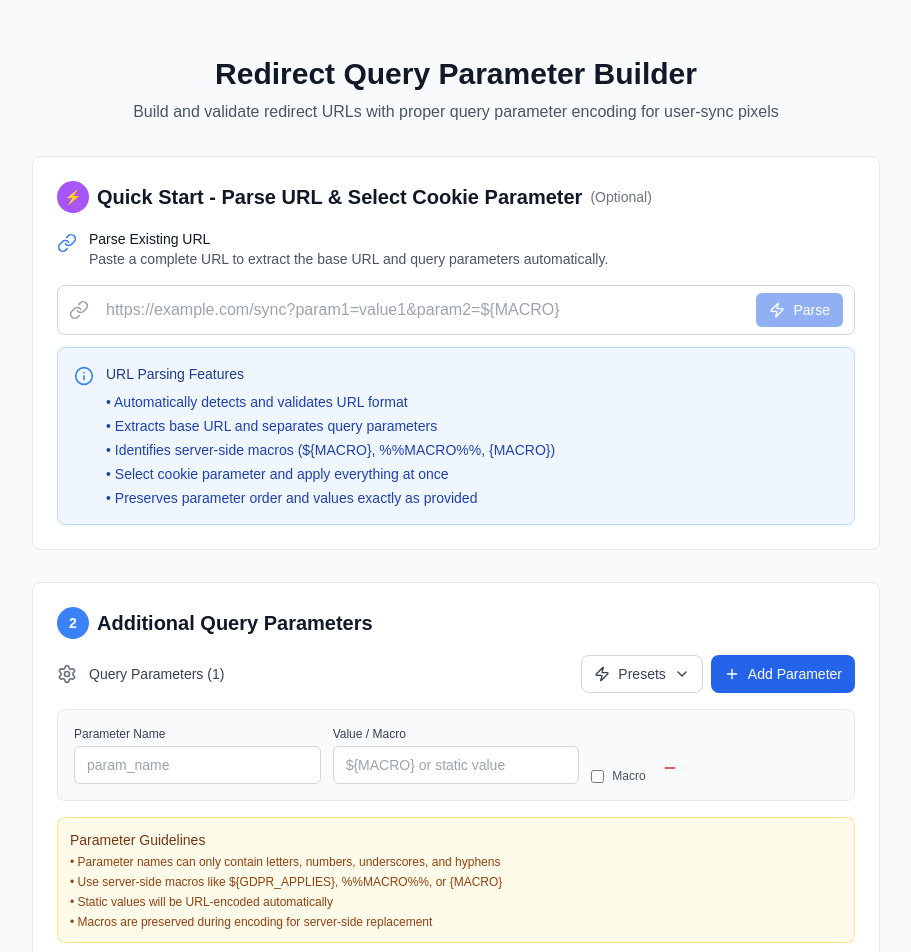
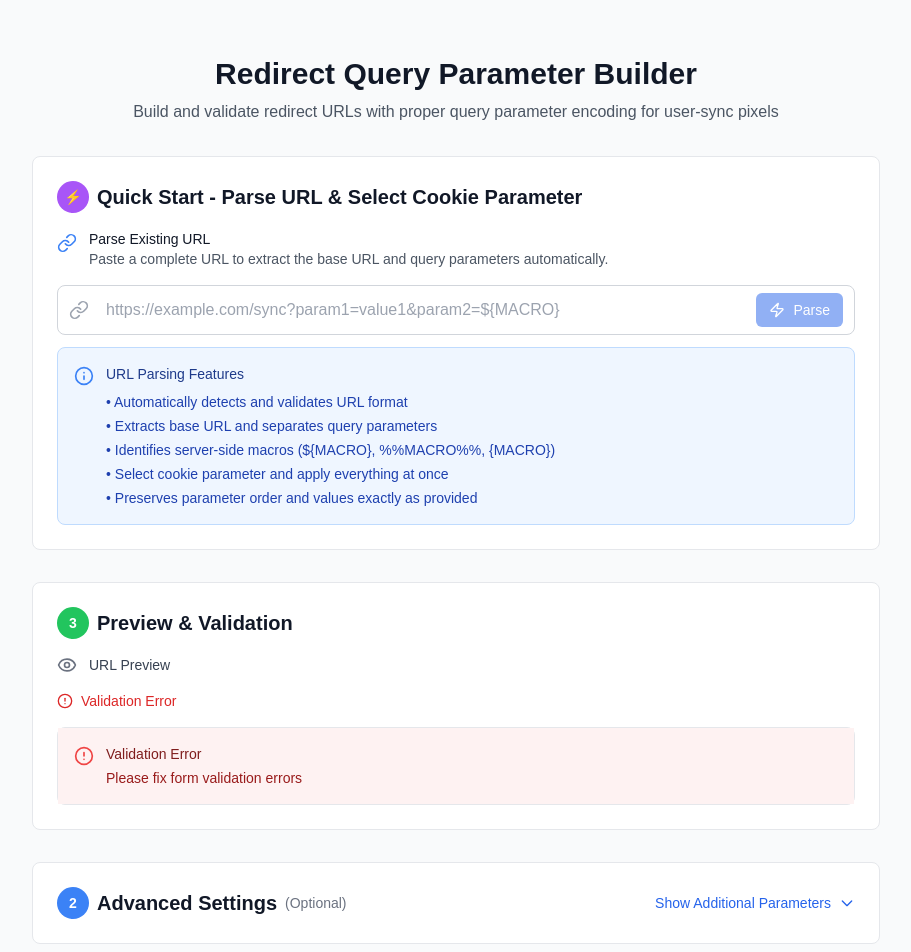
Before and after one commit to Ckohler90/Ckohler90.github.io, a Next.js app: page / in a window 1280 px wide. Shown: the top 952 px of the page, without its empty margins (184-1095 px from the left). Built offline with nearby package versions, Linux system fonts and the light colour scheme.

Commit message:
styling cleanup (#11)

```diff
--- a/src/app/components/PreviewPanel.js
+++ b/src/app/components/PreviewPanel.js
@@ -189,9 +189,8 @@ export default function PreviewPanel({ url, error, isBuilding }) {
         <div className="bg-green-50 border border-green-200 rounded-lg p-3">
           <h4 className="text-sm font-medium text-green-900 mb-1">Ready to Use</h4>
           <div className="text-xs text-green-800 space-y-1">
-            <p>• Complete URLs are fully encoded while preserving server-side macros</p>
+            <p>• Complete URLs are fully encoded while preserving our partner's server-side macros</p>
             <p>• Base URLs with separate parameters only encode reserved characters: ! * ' ( ) ; : @ & = + $ , / ? % # [ ]</p>
-            <p>• Server-side macros are completely ignored and left unencoded</p>
             <p>• Copy the "Final URL" and use it in your user-sync pixel configuration</p>
           </div>
         </div>
--- a/src/app/components/RedirectForm.js
+++ b/src/app/components/RedirectForm.js
@@ -36,6 +36,7 @@ export default function RedirectForm() {
   const [builtUrl, setBuiltUrl] = useState('');
   const [urlError, setUrlError] = useState('');
   const [isBuilding, setIsBuilding] = useState(false);
+  const [showAdvancedSettings, setShowAdvancedSettings] = useState(false);
 
   const {
     register,
@@ -175,9 +176,6 @@ export default function RedirectForm() {
     setCookieParamIndex(null);
   };
 
-  const handleParseCookieParam = (index) => {
-    setCookieParamIndex(index);
-  };
 
   const onSubmit = (data) => {
     const formData = {
@@ -215,32 +213,12 @@ export default function RedirectForm() {
               ⚡
             </div>
             <h2 className="text-xl font-semibold text-gray-900">Quick Start - Parse URL & Select Cookie Parameter</h2>
-            <span className="text-sm text-gray-500 font-normal">(Optional)</span>
           </div>
 
           <UrlParser
             onParseUrl={handleParseUrl}
             onParseParams={handleParseParams}
             onParseCookieParam={handleCookieParamChange}
-          />
-        </div>
-
-        {/* Step 2: Query Parameters & Cookie Selection */}
-        <div className="bg-white rounded-lg border border-gray-200 p-6 space-y-4">
-          <div className="flex items-center space-x-2">
-            <div className="w-8 h-8 bg-blue-500 text-white rounded-full flex items-center justify-center text-sm font-semibold">
-              2
-            </div>
-            <h2 className="text-xl font-semibold text-gray-900">Additional Query Parameters</h2>
-          </div>
-
-          <QueryParamBuilder
-            queryParams={queryParams}
-            onAdd={handleAddQueryParam}
-            onRemove={handleRemoveQueryParam}
-            onUpdate={handleUpdateQueryParam}
-            onAddPreset={handleAddPreset}
-            presets={getQueryParamPresets()}
           />
         </div>
 
@@ -259,6 +237,49 @@ export default function RedirectForm() {
             isBuilding={isBuilding}
           />
         </div>
+
+        {/* Step 2: Advanced Settings (Query Parameters & Cookie Selection) */}
+        <div className="bg-white rounded-lg border border-gray-200 p-6 space-y-4">
+          <div className="flex items-center justify-between">
+            <div className="flex items-center space-x-2">
+              <div className="w-8 h-8 bg-blue-500 text-white rounded-full flex items-center justify-center text-sm font-semibold">
+                2
+              </div>
+              <h2 className="text-xl font-semibold text-gray-900">Advanced Settings</h2>
+              <span className="text-sm text-gray-500 font-normal">(Optional)</span>
+            </div>
+            <button
+              type="button"
+              onClick={() => setShowAdvancedSettings(!showAdvancedSettings)}
+              className="flex items-center space-x-2 text-sm text-blue-600 hover:text-blue-800 transition-colors"
+            >
+              <span>{showAdvancedSettings ? 'Hide' : 'Show'} Additional Parameters</span>
+              <svg
+                className={`w-4 h-4 transition-transform ${showAdvancedSettings ? 'rotate-180' : ''}`}
+                fill="none"
+                stroke="currentColor"
+                viewBox="0 0 24 24"
+              >
+                <path strokeLinecap="round" strokeLinejoin="round" strokeWidth={2} d="M19 9l-7 7-7-7" />
+              </svg>
+            </button>
+          </div>
+
+          {showAdvancedSettings && (
+            <div className="pt-4 border-t border-gray-100">
+              <QueryParamBuilder
+                queryParams={queryParams}
+                onAdd={handleAddQueryParam}
+                onRemove={handleRemoveQueryParam}
+                onUpdate={handleUpdateQueryParam}
+                onAddPreset={handleAddPreset}
+                presets={getQueryParamPresets()}
+              />
+            </div>
+          )}
+        </div>
+
+
       </form>
     </div>
   );
--- a/src/app/layout.js
+++ b/src/app/layout.js
@@ -12,8 +12,8 @@ const geistMono = Geist_Mono({
 });
 
 export const metadata = {
-  title: "Create Next App",
-  description: "Generated by create next app",
+  title: "Sovrn Pixel Builder",
+  description: "Build your Sovrn pixel with ease",
 };
 
 export default function RootLayout({ children }) {
```
Also changed, not shown: src/lib/url-encoder.js.
